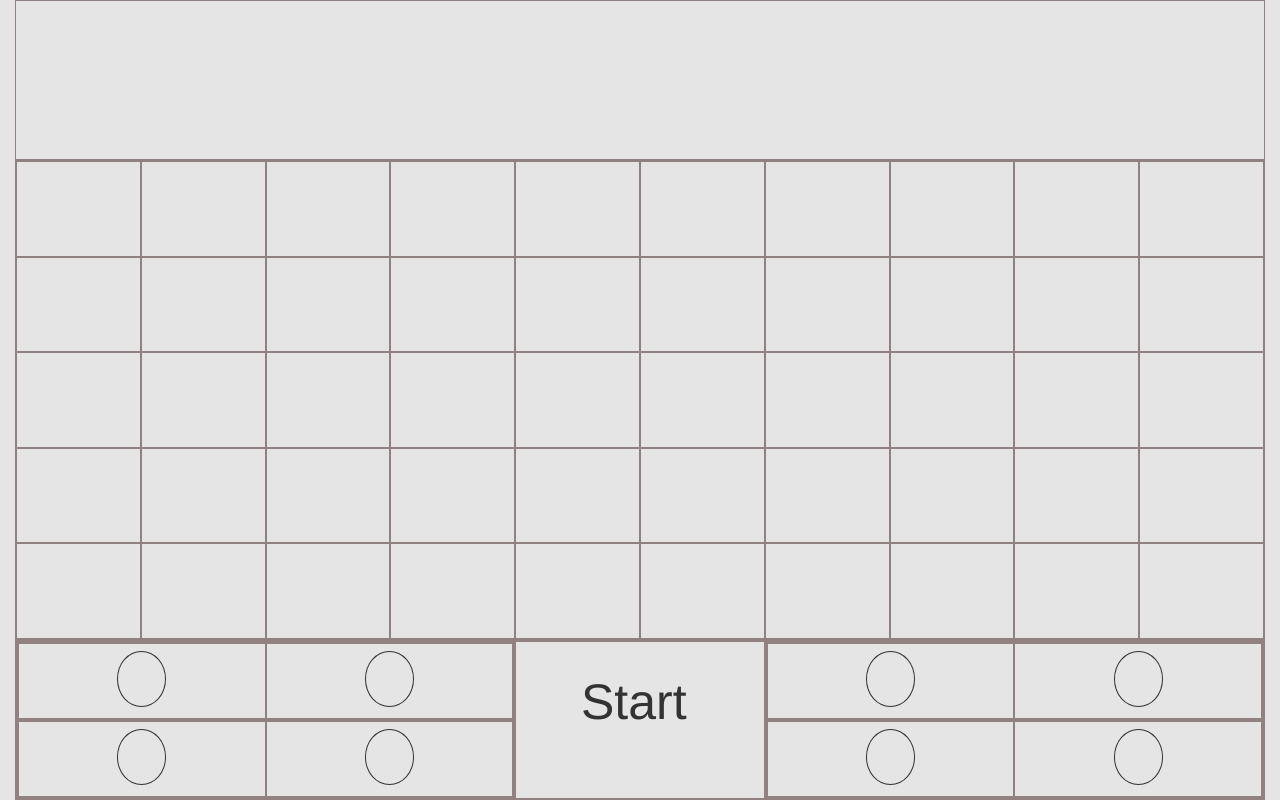
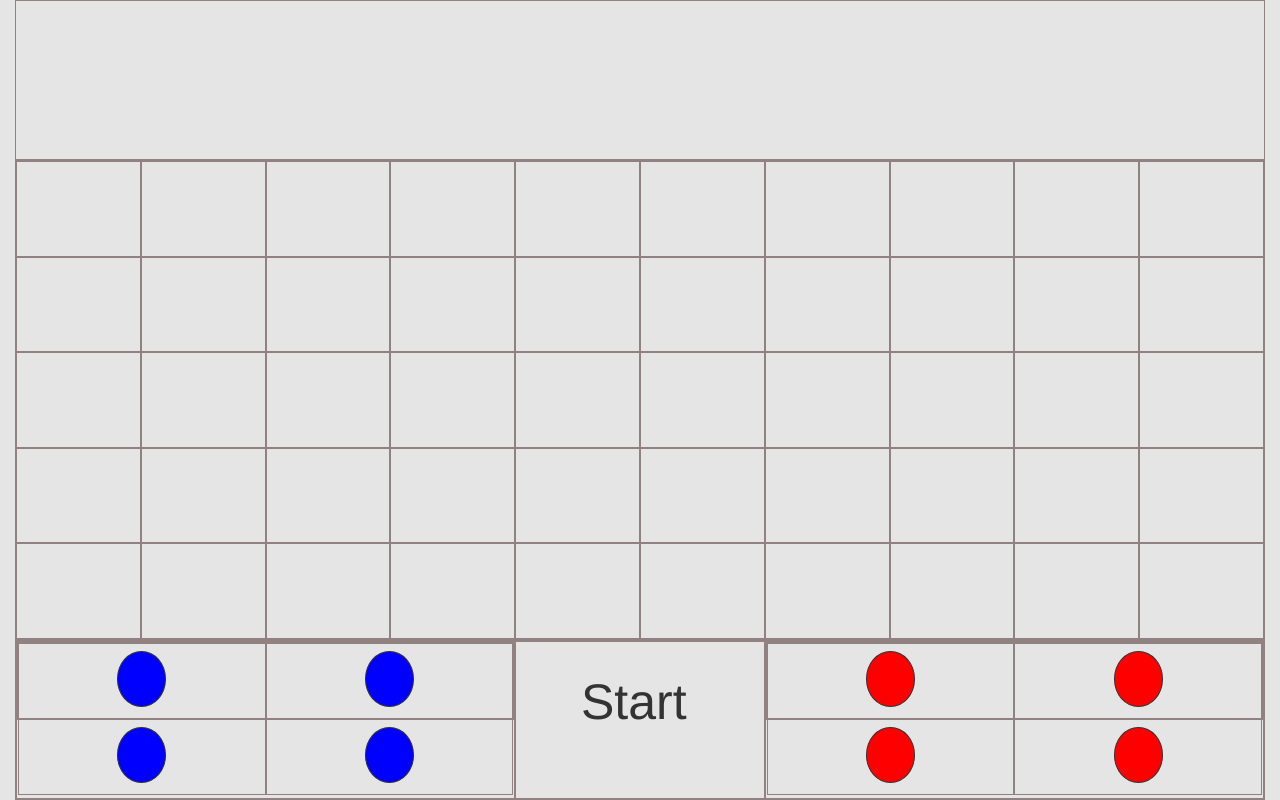
Before and after one commit to devbiratory/myLudo, an Angular app: page / in a window 1280 px wide. Built offline with nearby package versions, Linux system fonts and the light colour scheme.

Commit message:
random color assignment to all players on game loading

```diff
--- a/src/app/game/game.component.html
+++ b/src/app/game/game.component.html
@@ -78,23 +78,27 @@
   <div class="footerStatsDiv">
 
     <div class="footerStatsOne">
-        <div class="gitiRow">
-          <div class="gitiBlock">  <div class="giti"></div> </div>
-          <div class="gitiBlock">  <div class="giti"></div> </div>
+      <div class="gitiRow {{ database.teams.T1.color }}">
+        <div class="gitiBlock">
+          <div class="giti"></div>
         </div>
-        <div class="gitiRow">
-          <div class="gitiBlock">  <div class="giti"></div> </div>
-          <div class="gitiBlock">  <div class="giti"></div> </div>
+        <div class="gitiBlock">
+          <div class="giti"></div>
+        </div>
+        <div class="gitiBlock">
+          <div class="giti"></div>
+        </div>
+        <div class="gitiBlock">
+          <div class="giti"></div>
         </div>
       </div>
-
-
+    </div>
 
     <div class="footerStatsTwo">
       <div (click)="startTheGame()" *ngIf="!database.isGameOn" class="playMessage">
         Start
       </div>
-        <div (click)="roll()" class="playMessage" *ngIf="database.currentTeam" >
+      <div (click)="roll()" class="playMessage" *ngIf="database.currentTeam">
         Roll {{database.currentTeam}}
         <i *ngIf="database.isRollAwaited" class="fas fa-dice"></i>
       </div>
@@ -103,13 +107,19 @@
 
 
     <div class="footerStatsThree">
-        <div class="gitiRow">
-          <div class="gitiBlock">  <div class="giti"></div> </div>
-          <div class="gitiBlock">  <div class="giti"></div> </div>
+      <div class="gitiRow {{ database.teams.T2.color }}">
+        <div class="gitiBlock">
+          <div class="giti"></div>
         </div>
-        <div class="gitiRow">
-          <div class="gitiBlock">  <div class="giti"></div> </div>
-          <div class="gitiBlock">  <div class="giti"></div> </div>
+        <div class="gitiBlock">
+          <div class="giti"></div>
+        </div>
+        <div class="gitiBlock">
+          <div class="giti"></div>
+        </div>
+        <div class="gitiBlock">
+          <div class="giti"></div>
+        </div>
       </div>
     </div>
   </div>
--- a/src/app/game/game.component.scss
+++ b/src/app/game/game.component.scss
@@ -88,3 +88,19 @@
     font-size: 50px;
     margin: 10%;
 }
+
+.gitiRow.red .giti{
+    background: red;
+}
+
+.gitiRow.blue .giti{
+    background: blue;
+}
+
+.gitiRow.yellow .giti{
+    background: yellow;
+}
+
+.gitiRow.green .giti{
+    background: green;
+}
--- a/src/app/game/game.component.ts
+++ b/src/app/game/game.component.ts
@@ -9,40 +9,40 @@ export class GameComponent implements OnInit {
   database: any = {
     teams: {
       T1: {
-        color: 'red',
+        color: '',
         players: {
           0: {
             status: "B || M || W",
-            position: '1 - 6'
+            position: '0 - 50'
           },
           1: {
             status: "B || M || W",
-            position: '1 - 6'
+            position: '0 - 50'
           },
           2: {
             status: "B || M || W",
-            position: '1 - 6'
+            position: '0 - 50'
           },
           3: {
             status: "B || M || W",
-            position: '1 - 6'
+            position: '0 - 50'
           }
         }
       },
       T2: {
-        color: 'blue',
+        color: '',
         players: {
           0: {
             status: "B || M || W",
-            position: '1 - 6'
+            position: '0 - 50'
           },
           1: {
             status: "B || M || W",
-            position: '1 - 6'
+            position: '0 - 50'
           },
           2: {
             status: "B || M || W",
-            position: '1 - 6'
+            position: '0 - 50'
           },
           3: {
             status: "B || M || W",
@@ -51,6 +51,7 @@ export class GameComponent implements OnInit {
         }
       },
     },
+    possibleColors: ['red', 'blue', 'yellow', 'green'],
     currentTeam: '',
     isRollAwaited: false,
     currentRoll: '1-6',
@@ -62,8 +63,45 @@ export class GameComponent implements OnInit {
   ngOnInit() {
 
     console.log(this.database)
+
+    // function to set colors randomly, only supply how many teams are playing
+    this.assignColors();
   }
 
+  assignColors() {
+
+    let totalTeams = Object.keys(this.database.teams).length
+    let resArr = []
+    let self = this
+
+    let randomColorIndexesArr = getNewRandomArr();
+    function getNewRandomArr() {
+
+      let randomNumber = self.randomNumberGiver(0, 3)
+      if (!resArr.includes(randomNumber)) {
+
+        resArr.push(randomNumber)
+        if (resArr.length === totalTeams) {
+
+          return resArr;
+        }
+        else {
+          return getNewRandomArr()
+        }
+      }
+      else {
+
+        return getNewRandomArr()
+      }
+    }
+
+    let colorCount = 0;
+    for (let team in this.database.teams) {
+
+      this.database.teams[team].color = this.database.possibleColors[randomColorIndexesArr[colorCount]]
+      colorCount++;
+    }
+  }
   startTheGame() {
 
     this.database.isGameOn = true;
@@ -121,4 +159,8 @@ export class GameComponent implements OnInit {
     const currentTeam = this.database.changeTeamTurn
     console.log('trying to change team turn current team is')
   }
+  randomNumberGiver(min, max) {
+    // include enpoints
+    return Math.floor(Math.random() * (max - min + 1)) + min;
+  }
 }
```
Lines whose indentation alone changed are shown as unchanged.
